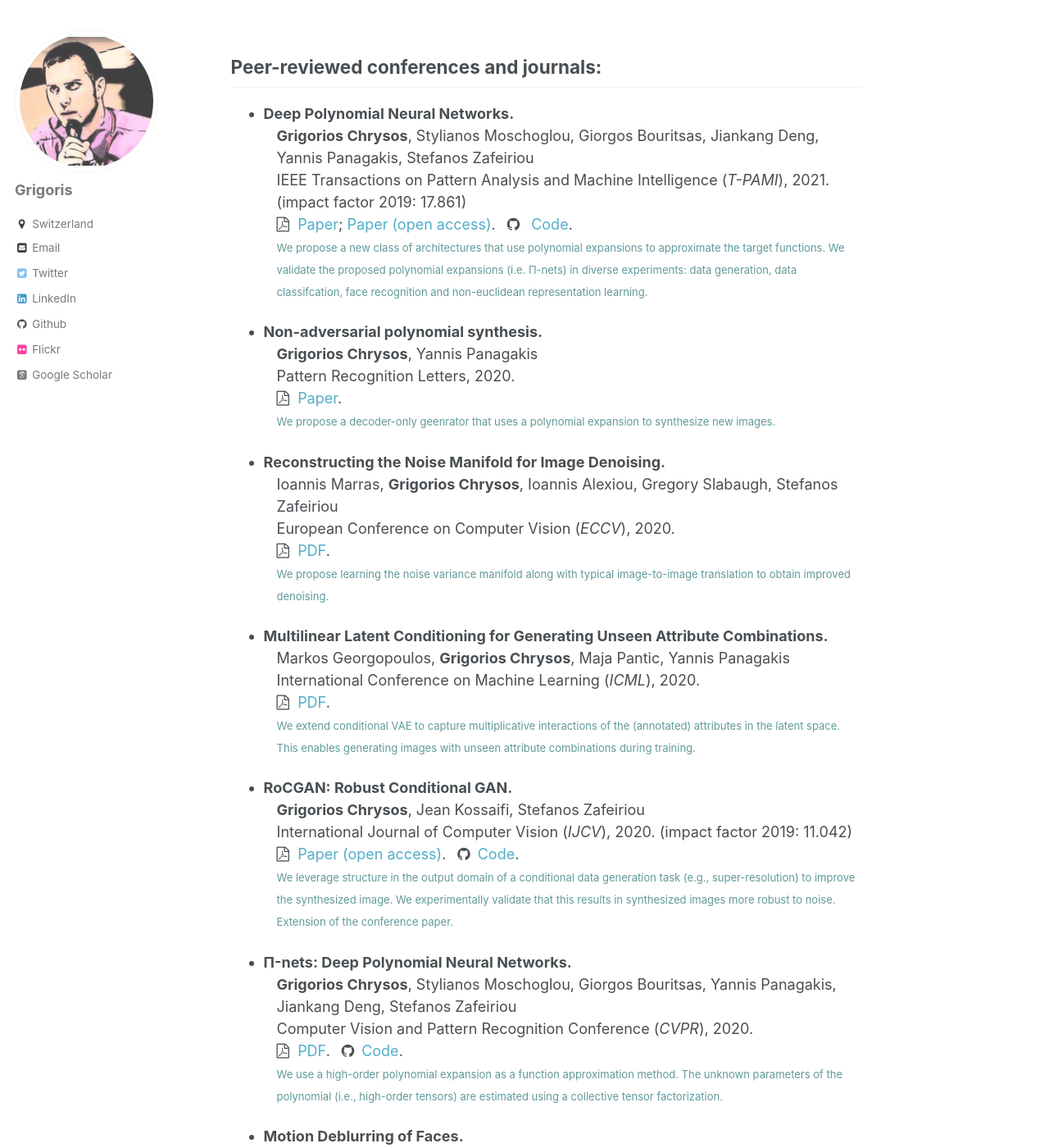
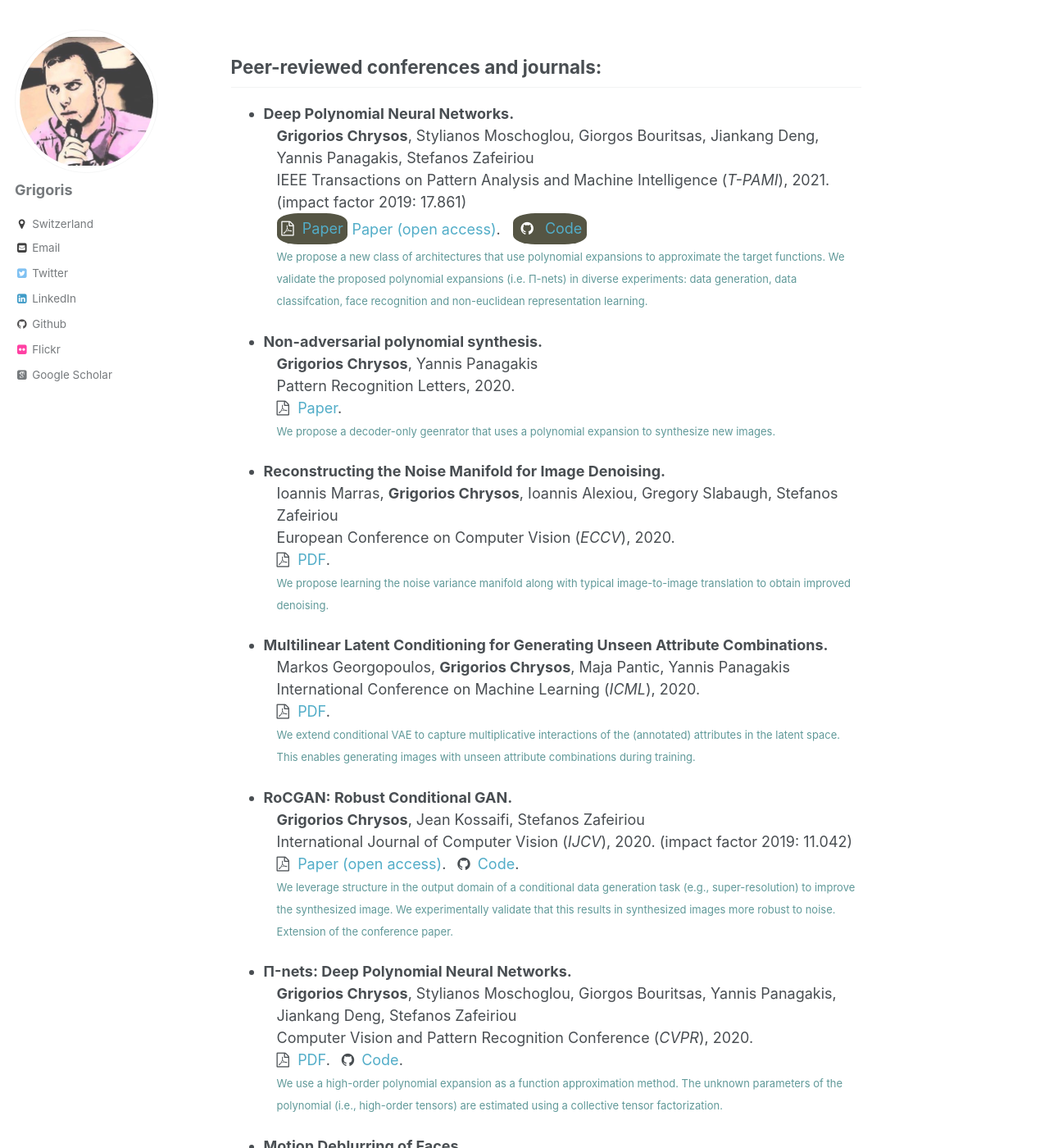
Before and after one commit to grigorisg9gr/grigorisg9gr.github.io, a Jekyll site: the page built from _publications/index.html, in a window 1280 px wide and 1400 px high, scrolled down 192 px. Shown: the whole window at 82% size. Built offline with Jekyll 4.4.1, drawn with Linux system fonts in a browser that asks for light colours; some web fonts are replaced; some of the changed text lies outside the part shown.

Commit message:
Add experimental button in the publication page.

```diff
--- a/_publications/index.html
+++ b/_publications/index.html
@@ -12,7 +12,7 @@ collection: publications
     <div style="padding-left: 16px">
       <p><strong>Grigorios Chrysos</strong>, Stylianos Moschoglou, Giorgos Bouritsas, Jiankang Deng, Yannis Panagakis, Stefanos Zafeiriou<br>
       IEEE Transactions on Pattern Analysis and Machine Intelligence (<em>T-PAMI</em>), 2021. (impact factor 2019: 17.861) <br>
-      <i class="fa fa-file-pdf-o" aria-hidden="true"></i> &nbsp;<a href="https://ieeexplore.ieee.org/document/9353253">Paper</a>; <a href="https://arxiv.org/abs/2006.13026">Paper (open access)</a>. &nbsp;<i class="fa fa-fw fa-github" aria-hidden="true"></i>&nbsp; <a href="https://github.com/grigorisg9gr/polynomial_nets">Code</a>. <br>
+      <span class="buttong button-round"> <i class="fa fa-file-pdf-o" aria-hidden="true"></i> &nbsp;<a href="https://ieeexplore.ieee.org/document/9353253">Paper</a></span> <a href="https://arxiv.org/abs/2006.13026">Paper (open access)</a>. &nbsp; <span class="buttong button-round"> <i class="fa fa-fw fa-github" aria-hidden="true"></i>&nbsp; <a href="https://github.com/grigorisg9gr/polynomial_nets">Code</a></span> <br>
       <span style="color: #609999; font-size: 13px; line-height: 13px;">We propose a new class of architectures that use polynomial expansions to approximate the target functions. We validate the proposed polynomial expansions (i.e. &Pi;-nets) in diverse experiments: data generation, data classifcation, face recognition and non-euclidean representation learning. </span></p>
     </div>
 
@@ -92,9 +92,9 @@ collection: publications
     </div>
 
 
-<li><strong>IPST: Incremental Pictorial Structures for model-free Tracking of deformable objects..</strong>
+<li><strong>IPST: Incremental Pictorial Structures for model-free Tracking of deformable objects.</strong>
     <div style="padding-left: 16px">
-      <p><strong>Grigorios Chrysos</strong>, Stefanos Zafeiriou, Epameinondas Antonakos<br>
+      <p><strong>Grigorios Chrysos</strong>, Epameinondas Antonakos, Stefanos Zafeiriou<br>
       IEEE Transactions on Image Processing (<em>TIP</em>), 2018. (impact factor 2019: 9.34)<br>
       <i class="fa fa-file-pdf-o" aria-hidden="true"></i> &nbsp;<a href="https://ieeexplore.ieee.org/document/8316962">Paper</a>.<br>
       <span style="color: #609999; font-size: 13px; line-height: 13px;">We introduce incremental pictorial structures for tracking deformable (part-based) objects, e.g., human body parts or fiducial points in the face.</span></p>
--- a/_sass/_base.scss
+++ b/_sass/_base.scss
@@ -307,3 +307,22 @@ b, i, strong, em, blockquote, p, q, span, figure, img, h1, h2, header, input, a,
   -webkit-transition: $global-transition;
   transition: $global-transition;
 }
+
+
+
+/* ==========================================================================
+   Grigoris, modifications in the CSS.
+   ========================================================================== */
+
+.buttong {
+  background-color: #554;
+  border: none;
+  color: white;
+  padding: 0.8%;
+  text-align: center;
+  text-decoration: none;
+  display: inline-block;
+  cursor: pointer;
+}
+
+.button-round {border-radius: 30%;}
```
